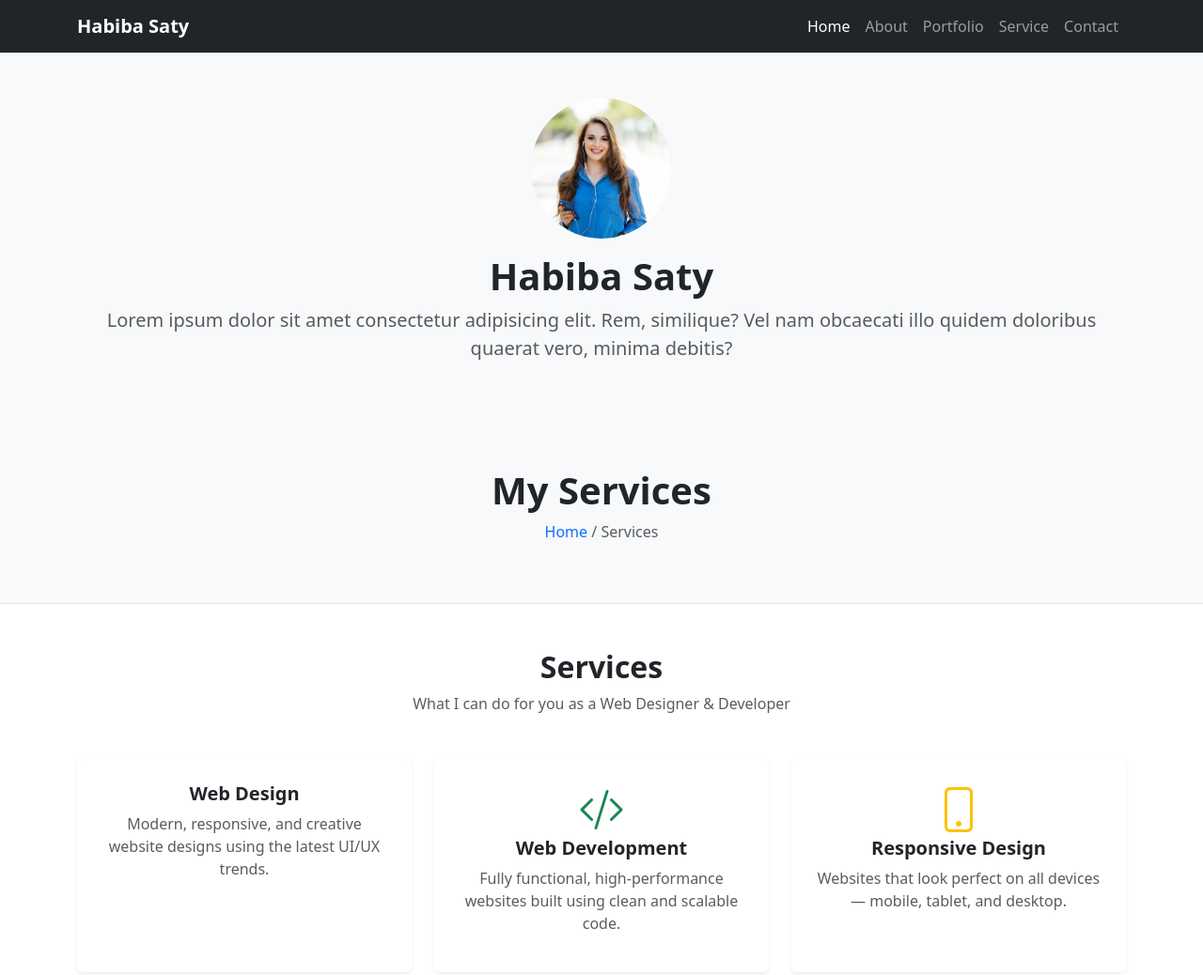
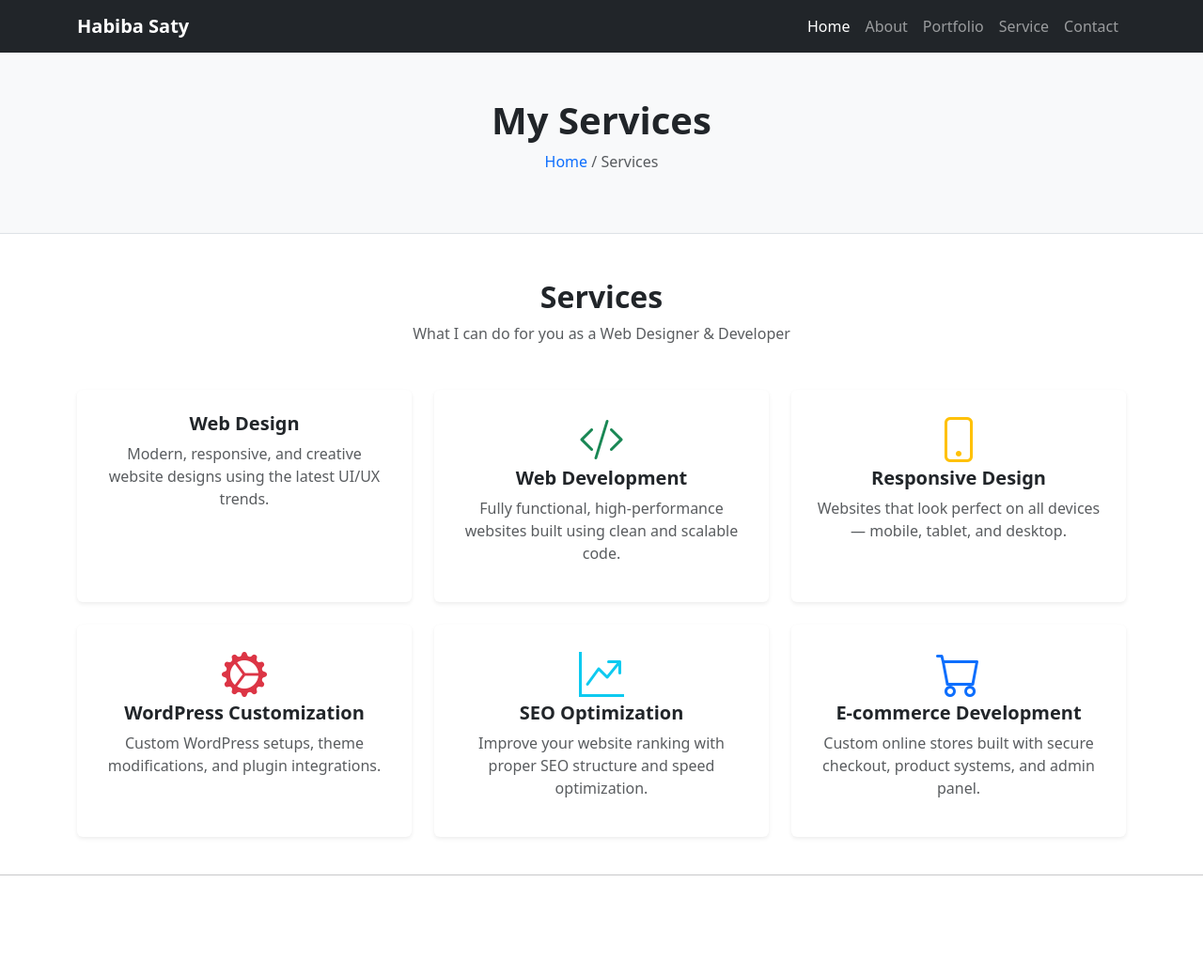
Before and after one commit to mrrajon/Portfilio-Habiba-Saty, a plain HTML site: page service.html in a window 1280 px wide. Shown: the top 1038 px of the page at 94% size. Drawn offline with nearby package versions, Linux system fonts and the light colour scheme; some icons are missing.

Commit message:
Update service.html

```diff
--- a/service.html
+++ b/service.html
@@ -44,18 +44,6 @@
     </div>
   </nav>
   <!-- Navbar End -->
-  <!-- Inner Banner -->
-  <section class="py-5 bg-light text-center">
-    <div class="container">
-      <img src="asset/images/portrait-happy-smiling-woman-standing-square-sunny-summer-spring-day-outside-cute-smiling-woman-looking-you-attractive-young-girl-enjoying-summer-filtered-image-flare-sunshine_231208-6734.avif" alt="" class="rounded-circle mb-3"
-        style="width: 150px; height: 150px; object-fit: cover;">
-      <h1 class="fw-bold">Habiba Saty</h1>
-      <p class="lead text-muted">
-        Lorem ipsum dolor sit amet consectetur adipisicing elit. Rem, similique? Vel nam obcaecati illo quidem doloribus
-        quaerat vero, minima debitis?
-      </p>
-    </div>
-  </section>
 
 <!-- Inner Banner Section -->
 <section class="py-5 bg-light border-bottom">
@@ -262,4 +250,5 @@
 </script>
 
 </body>
+
 </html>
```
